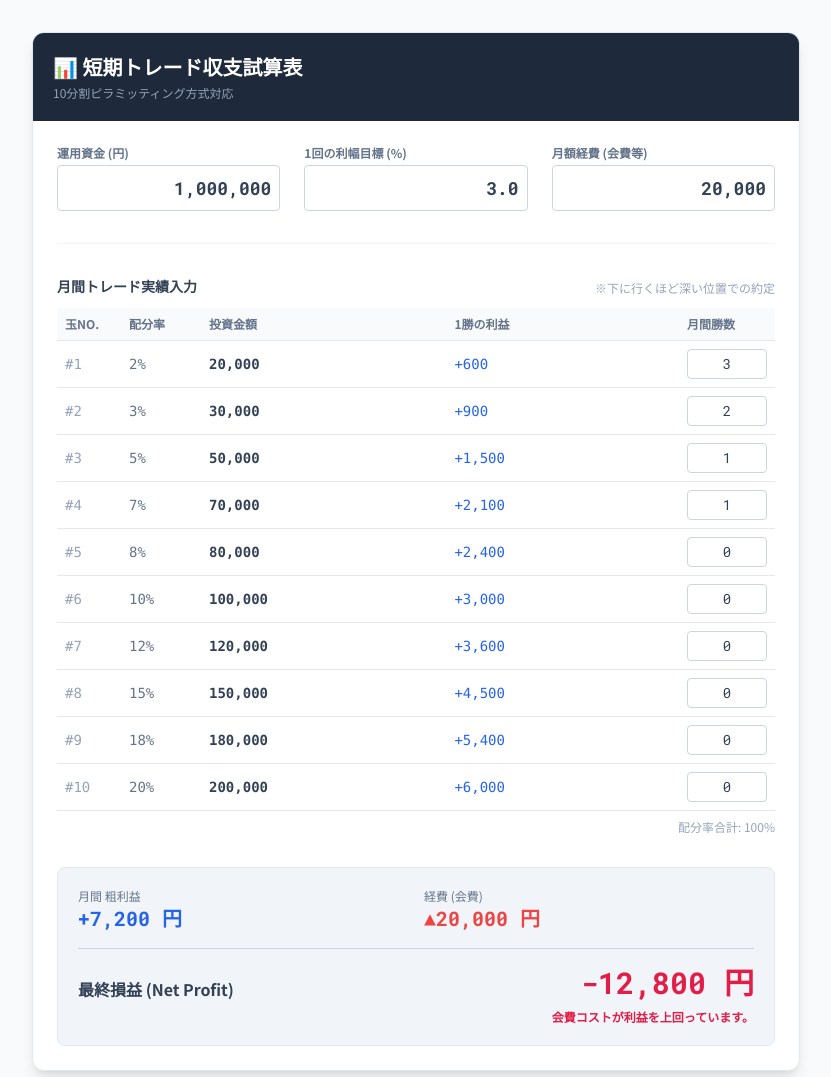
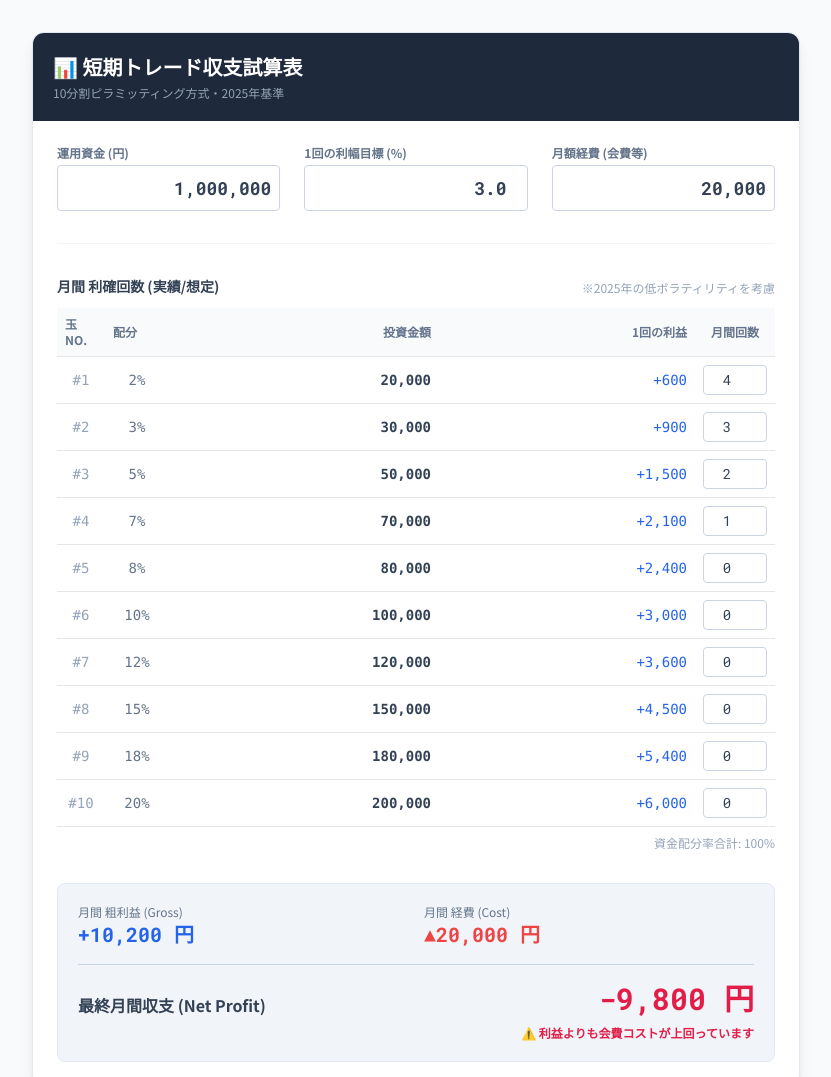
Before and after one commit to naoyann3/Trade-profit, a plain HTML site: page index.html in a window 1280 px wide. Shown: the top 1077 px of the page, without its empty margins (224-1055 px from the left). Drawn offline with nearby package versions, Linux system fonts and the light colour scheme.

Commit message:
Update index.html

```diff
--- a/index.html
+++ b/index.html
@@ -9,11 +9,11 @@
 <style>
     body { font-family: 'Noto Sans JP', sans-serif; background-color: #f8fafc; }
     .mono { font-family: 'Roboto Mono', monospace; }
-    input[type="number"]::-webkit-inner-spin-button,
-    input[type="number"]::-webkit-outer-spin-button { -webkit-appearance: none; margin: 0; }
+    /* スマホでの入力しやすさを調整 */
+    input[type="number"] { padding-right: 5px; }
 </style>
 </head>
-<body class="p-4 md:p-8 text-slate-700">
+<body class="p-2 md:p-8 text-slate-700">
 
 <div class="max-w-3xl mx-auto bg-white shadow-lg rounded-xl overflow-hidden border border-slate-200">
 
@@ -22,10 +22,10 @@
         <h2 class="text-xl font-bold flex items-center gap-2">
             📊 短期トレード収支試算表
         </h2>
-        <p class="text-xs text-slate-400 mt-1">10分割ピラミッティング方式対応</p>
+        <p class="text-xs text-slate-400 mt-1">10分割ピラミッティング方式・2025年基準</p>
     </div>
 
-    <div class="p-6 space-y-8">
+    <div class="p-4 md:p-6 space-y-8">
 
         <!-- 基本設定エリア -->
         <div class="grid grid-cols-1 md:grid-cols-3 gap-6">
@@ -48,19 +48,19 @@
         <!-- ピラミッティング入力エリア -->
         <div>
             <h3 class="font-bold text-sm text-slate-700 mb-3 flex justify-between items-end">
-                <span>月間トレード実績入力</span>
-                <span class="text-xs text-slate-400 font-normal">※下に行くほど深い位置での約定</span>
+                <span>月間 利確回数 (実績/想定)</span>
+                <span class="text-xs text-slate-400 font-normal">※2025年の低ボラティリティを考慮</span>
             </h3>
 
             <div class="overflow-x-auto">
                 <table class="w-full text-sm text-left">
                     <thead class="text-xs text-slate-500 uppercase bg-slate-50 border-b">
                         <tr>
-                            <th class="p-2 w-16">玉No.</th>
-                            <th class="p-2 w-20">配分率</th>
-                            <th class="p-2">投資金額</th>
-                            <th class="p-2">1勝の利益</th>
-                            <th class="p-2 w-24">月間勝数</th>
+                            <th class="p-2 w-12">玉No.</th>
+                            <th class="p-2 w-16">配分</th>
+                            <th class="p-2 text-right">投資金額</th>
+                            <th class="p-2 text-right">1回の利益</th>
+                            <th class="p-2 w-20 text-center">月間回数</th>
                         </tr>
                     </thead>
                     <tbody id="table-body">
@@ -68,28 +68,27 @@
                     </tbody>
                 </table>
             </div>
-            <p class="text-xs text-right text-slate-400 mt-2">配分率合計: <span id="total-allocation">0</span>%</p>
+            <p class="text-xs text-right text-slate-400 mt-2">資金配分率合計: <span id="total-allocation">0</span>%</p>
         </div>
 
         <!-- 結果表示エリア -->
         <div class="bg-slate-100 rounded-lg p-5 border border-slate-200">
             <div class="grid grid-cols-2 gap-4 mb-4">
                 <div>
-                    <p class="text-xs text-slate-500">月間 粗利益</p>
+                    <p class="text-xs text-slate-500">月間 粗利益 (Gross)</p>
                     <p class="mono text-xl font-bold text-blue-600" id="gross-profit">0</p>
                 </div>
                 <div>
-                    <p class="text-xs text-slate-500">経費 (会費)</p>
+                    <p class="text-xs text-slate-500">月間 経費 (Cost)</p>
                     <p class="mono text-xl font-bold text-red-500" id="display-cost">0</p>
                 </div>
             </div>
 
             <div class="border-t border-slate-300 pt-4">
                 <div class="flex justify-between items-end mb-1">
-                    <p class="font-bold text-slate-700">最終損益 (Net Profit)</p>
+                    <p class="font-bold text-slate-700">最終月間収支 (Net Profit)</p>
                     <p class="mono text-3xl font-bold" id="net-profit">0</p>
                 </div>
-                <!-- 時給計算を削除し、シンプルな収支のみを表示 -->
                 <div class="text-right mt-2">
                     <p class="text-xs text-slate-500" id="status-message">---</p>
                 </div>
@@ -103,8 +102,9 @@
     // タケさん式ピラミッティング配分
     const allocations = [2, 3, 5, 7, 8, 10, 12, 15, 18, 20];
 
-    // 初期値としての月間勝数
-    const defaultWins = [3, 2, 1, 1, 0, 0, 0, 0, 0, 0];
+    // 2025年基準のリアルなデフォルト値 (合計10回)
+    // 浅い玉は回るが、深い玉は滅多に刺さらない現実を反映
+    const defaultWins = [4, 3, 2, 1, 0, 0, 0, 0, 0, 0];
 
     function init() {
         const tbody = document.getElementById('table-body');
@@ -113,10 +113,10 @@
         allocations.forEach((rate, index) => {
             html += `
                 <tr class="border-b hover:bg-slate-50 transition">
-                    <td class="p-2 font-mono text-slate-400">#${index + 1}</td>
-                    <td class="p-2 font-mono text-slate-500">${rate}%</td>
-                    <td class="p-2 font-mono font-bold" id="amount-${index}">0</td>
-                    <td class="p-2 font-mono text-blue-600" id="win-profit-${index}">0</td>
+                    <td class="p-2 font-mono text-slate-400 text-center">#${index + 1}</td>
+                    <td class="p-2 font-mono text-slate-500 text-center">${rate}%</td>
+                    <td class="p-2 font-mono font-bold text-right" id="amount-${index}">0</td>
+                    <td class="p-2 font-mono text-blue-600 text-right" id="win-profit-${index}">0</td>
                     <td class="p-2">
                         <input type="number" min="0" value="${defaultWins[index]}"
                             class="mono w-full p-1 border border-slate-300 rounded text-center focus:bg-blue-50 outline-none win-input"
@@ -178,15 +178,15 @@
 
         if (netProfit > 0) {
             netEl.className = "mono text-3xl font-bold text-emerald-600";
-            statusEl.textContent = "資産は増加しています。";
+            statusEl.textContent = "✅ コストを上回る利益が出ています";
             statusEl.className = "text-xs text-emerald-600 font-bold";
         } else if (netProfit === 0) {
             netEl.className = "mono text-3xl font-bold text-slate-500";
-            statusEl.textContent = "収支トントンです。";
+            statusEl.textContent = "収支トントンです";
             statusEl.className = "text-xs text-slate-500";
         } else {
             netEl.className = "mono text-3xl font-bold text-rose-600";
-            statusEl.textContent = "会費コストが利益を上回っています。";
+            statusEl.textContent = "⚠️ 利益よりも会費コストが上回っています";
             statusEl.className = "text-xs text-rose-600 font-bold";
         }
     }
```
